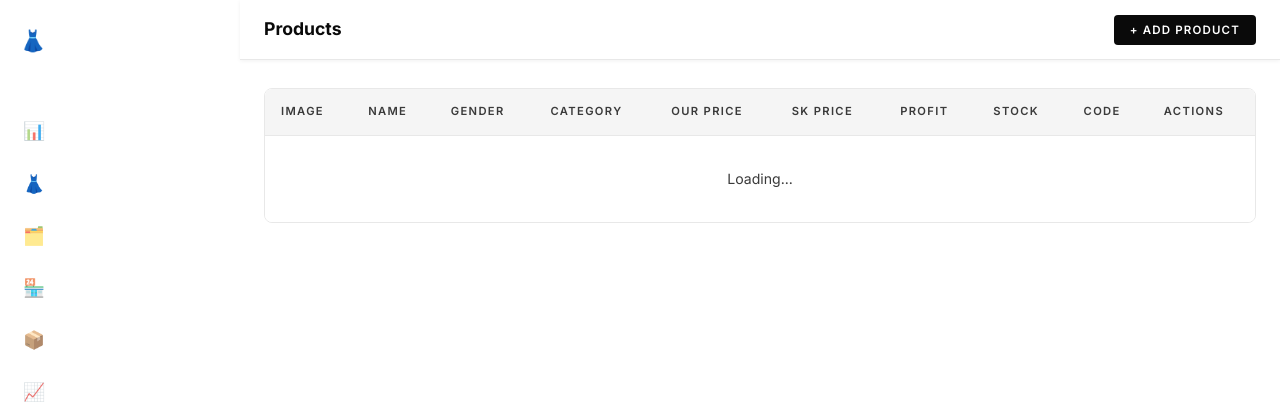
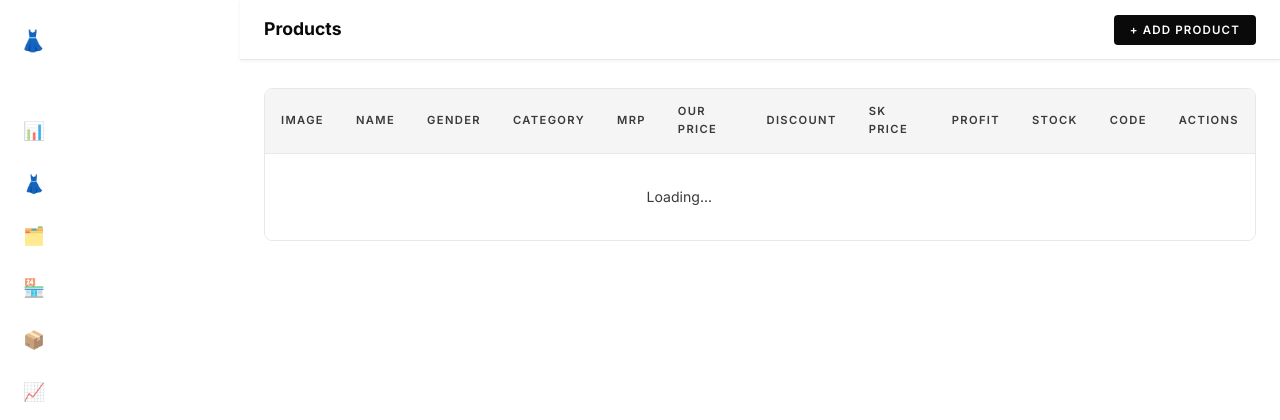
Before and after one commit to Yashu-BBB/clothyk, a Python web app: template templates/admin/products.html in a window 1280 px wide. Shown: the top 420 px of the page. Run offline with Jinja, Linux system fonts and the light colour scheme; the template is opened without the code that fills it, so the values that code supplies are empty; some web fonts are replaced.

Commit message:
Added Discount/MRP and Pincode feild.

```diff
--- a/routers/orders.py
+++ b/routers/orders.py
@@ -20,6 +20,7 @@ class OrderRequest(BaseModel):
     customer_phone: str
     customer_address: str
     customer_city: str
+    customer_pincode: str
     product_id: str
     size: str
     color: str
@@ -61,6 +62,7 @@ async def create_order(order: OrderRequest, request: Request):
             "customer_phone": order.customer_phone,
             "customer_address": order.customer_address,
             "customer_city": order.customer_city,
+            "customer_pincode": order.customer_pincode,
             "product_id": order.product_id,
             "product_name": prod["name"],
             "size": order.size,
@@ -99,7 +101,8 @@ async def create_order(order: OrderRequest, request: Request):
             f"Name: {order.customer_name}\n"
             f"Phone: {order.customer_phone}\n"
             f"Address: {order.customer_address}\n"
-            f"City: {order.customer_city}"
+            f"City: {order.customer_city}\n"
+        f"Pincode: {order.customer_pincode}"
         )
     }
 
--- a/routers/products.py
+++ b/routers/products.py
@@ -12,7 +12,7 @@ from utils.auth_utils import require_admin
 logger = logging.getLogger(__name__)
 router = APIRouter()
 
-SAFE_FIELDS = "id,name,description,our_price,sizes,colors,image,category,gender,featured,stock,shopkeeper_code,view_count,created_at"
+SAFE_FIELDS = "id,name,description,our_price,mrp,sizes,colors,image,category,gender,featured,stock,shopkeeper_code,view_count,created_at"
 
 
 # ─── PUBLIC ENDPOINTS ─────────────────────────────────────────────────────
@@ -142,6 +142,7 @@ async def add_product(
     gender: str = Form("Girls"),
     featured: bool = Form(False),
     stock: int = Form(1),
+    mrp: float = Form(None),
     shopkeeper_id: int = Form(...),
     image: Optional[UploadFile] = File(None),
     admin=Depends(require_admin)
@@ -169,6 +170,7 @@ async def add_product(
             "colors": json.loads(colors) if isinstance(colors, str) else colors,
             "category": category,
             "gender": gender,
+            "mrp": mrp if mrp else None,
             "featured": featured,
             "stock": stock,
             "shopkeeper_id": shopkeeper_id,
@@ -199,6 +201,7 @@ async def edit_product(
     gender: str = Form(None),
     featured: bool = Form(None),
     stock: int = Form(None),
+    mrp: float = Form(None),
     shopkeeper_id: int = Form(None),
     image: Optional[UploadFile] = File(None),
     admin=Depends(require_admin)
@@ -213,6 +216,7 @@ async def edit_product(
         if colors is not None: updates["colors"] = json.loads(colors)
         if category is not None: updates["category"] = category
         if gender is not None: updates["gender"] = gender
+        if mrp is not None: updates["mrp"] = mrp if mrp > 0 else None
         if featured is not None: updates["featured"] = featured
         if stock is not None: updates["stock"] = stock
         if shopkeeper_id is not None:
--- a/static/js/shared.js
+++ b/static/js/shared.js
@@ -127,10 +127,22 @@ function formatPrice(n) { return "₹" + Number(n).toLocaleString("en-IN"); }
 // ─── Product Card ─────────────────────────────────────────────────────────
 function renderProductCard(p) {
   const wishlisted = Wishlist.has(p.id);
+  // Discount logic
+  const hasDiscount = p.mrp && p.mrp > p.our_price;
+  const discountPct = hasDiscount ? Math.round((1 - p.our_price / p.mrp) * 100) : 0;
+  const priceHtml = hasDiscount
+    ? `<div class="product-card-price">
+        <span class="price-current">${formatPrice(p.our_price)}</span>
+        <span class="price-mrp">${formatPrice(p.mrp)}</span>
+        <span class="price-badge">-${discountPct}%</span>
+       </div>`
+    : `<div class="product-card-price">${formatPrice(p.our_price)}</div>`;
+
   return `
     <div class="product-card" onclick="window.location='/product/${p.id}'">
       <div class="product-img-wrap">
         <img src="${p.image || '/static/images/placeholder.svg'}" alt="${p.name}" loading="lazy">
+        ${hasDiscount ? `<div class="discount-badge">-${discountPct}%</div>` : ''}
         <div class="product-card-overlay">
           <span class="btn btn-primary btn-sm" style="pointer-events:none">View Details</span>
         </div>
@@ -143,7 +155,7 @@ function renderProductCard(p) {
       <div class="product-card-body">
         ${p.category ? `<div class="product-card-category">${p.category}</div>` : ''}
         <div class="product-card-name">${p.name}</div>
-        <div class="product-card-price">${formatPrice(p.our_price)}</div>
+        ${priceHtml}
       </div>
     </div>
   `;
--- a/templates/admin/products.html
+++ b/templates/admin/products.html
@@ -58,7 +58,7 @@
         <table>
           <thead>
             <tr>
-              <th>Image</th><th>Name</th><th>Gender</th><th>Category</th><th>Our Price</th><th>SK Price</th>
+              <th>Image</th><th>Name</th><th>Gender</th><th>Category</th><th>MRP</th><th>Our Price</th><th>Discount</th><th>SK Price</th>
               <th>Profit</th><th>Stock</th><th>Code</th><th>Actions</th>
             </tr>
           </thead>
@@ -126,6 +126,12 @@
           <label class="form-label">Shopkeeper Price (₹) *</label>
           <input class="form-control" name="shopkeeper_price" type="number" min="1" step="0.01" required placeholder="e.g. 850">
         </div>
+      </div>
+      <!-- MRP / Discount -->
+      <div class="form-group">
+        <label class="form-label">MRP / Original Price (₹) <span style="color:var(--muted);font-weight:400;font-size:0.82rem">— optional, shows strikethrough discount</span></label>
+        <input class="form-control" name="mrp" type="number" min="1" step="0.01" id="mrp-input" placeholder="e.g. 1999 (leave empty for no discount)">
+        <div id="discount-preview" style="margin-top:6px;font-size:0.82rem;color:#2E7D4F;display:none"></div>
       </div>
 
       <!-- Sizes -->
@@ -285,11 +291,35 @@ document.addEventListener('DOMContentLoaded', () => {
       }
     });
   }
+  // Discount preview listeners
+  document.getElementById('mrp-input')?.addEventListener('input', updateDiscountPreview);
+  document.querySelector('[name=our_price]')?.addEventListener('input', updateDiscountPreview);
+
   // Init gender UI
+  document.getElementById('mrp-input').value = '';
+  document.getElementById('discount-preview').style.display = 'none';
   selectGender('Girls');
   // Init size preset
   loadSizePreset('standard', document.querySelector('.size-type-tab'));
 });
+
+// ─── DISCOUNT PREVIEW ────────────────────────────────────────────────────────
+function updateDiscountPreview() {
+  const ourPrice = parseFloat(document.querySelector('[name=our_price]').value) || 0;
+  const mrp = parseFloat(document.getElementById('mrp-input').value) || 0;
+  const preview = document.getElementById('discount-preview');
+  if (mrp > ourPrice && ourPrice > 0) {
+    const pct = Math.round((1 - ourPrice / mrp) * 100);
+    preview.style.display = 'block';
+    preview.textContent = `✅ ${pct}% discount — customer sees ₹${mrp.toFixed(0)} scratched, ₹${ourPrice.toFixed(0)} highlighted`;
+  } else if (mrp > 0 && mrp <= ourPrice) {
+    preview.style.display = 'block';
+    preview.style.color = '#C0392B';
+    preview.textContent = '⚠️ MRP must be higher than Our Price for discount to show';
+  } else {
+    preview.style.display = 'none';
+  }
+}
 
 // ─── GENDER ────────────────────────────────────────────────────────────────
 function selectGender(gender) {
@@ -335,7 +365,9 @@ async function loadProducts() {
         <td><strong>${p.name}</strong></td>
         <td><span class="badge badge-${p.gender === 'Girls' ? 'primary' : 'warning'}">${p.gender || '—'}</span></td>
         <td>${p.category || '—'}</td>
+        <td style="color:var(--muted);text-decoration:line-through">${p.mrp ? formatPrice(p.mrp) : '—'}</td>
         <td><strong>${formatPrice(p.our_price)}</strong></td>
+        <td>${p.mrp && p.mrp > p.our_price ? `<span class="badge badge-danger">-${Math.round((1 - p.our_price/p.mrp)*100)}%</span>` : '—'}</td>
         <td style="color:var(--muted)">${formatPrice(p.shopkeeper_price)}</td>
         <td style="color:var(--success);font-weight:700">+${formatPrice(p.our_price - p.shopkeeper_price)}</td>
         <td><span class="badge badge-${p.stock > 2 ? 'success' : p.stock > 0 ? 'warning' : 'danger'}">${p.stock}</span></td>
```
Also changed, not shown: static/css/shared.css (+64 -0 lines), templates/customer/checkout.html (+17 -0 lines), templates/customer/product_detail.html (+17 -1 lines).
